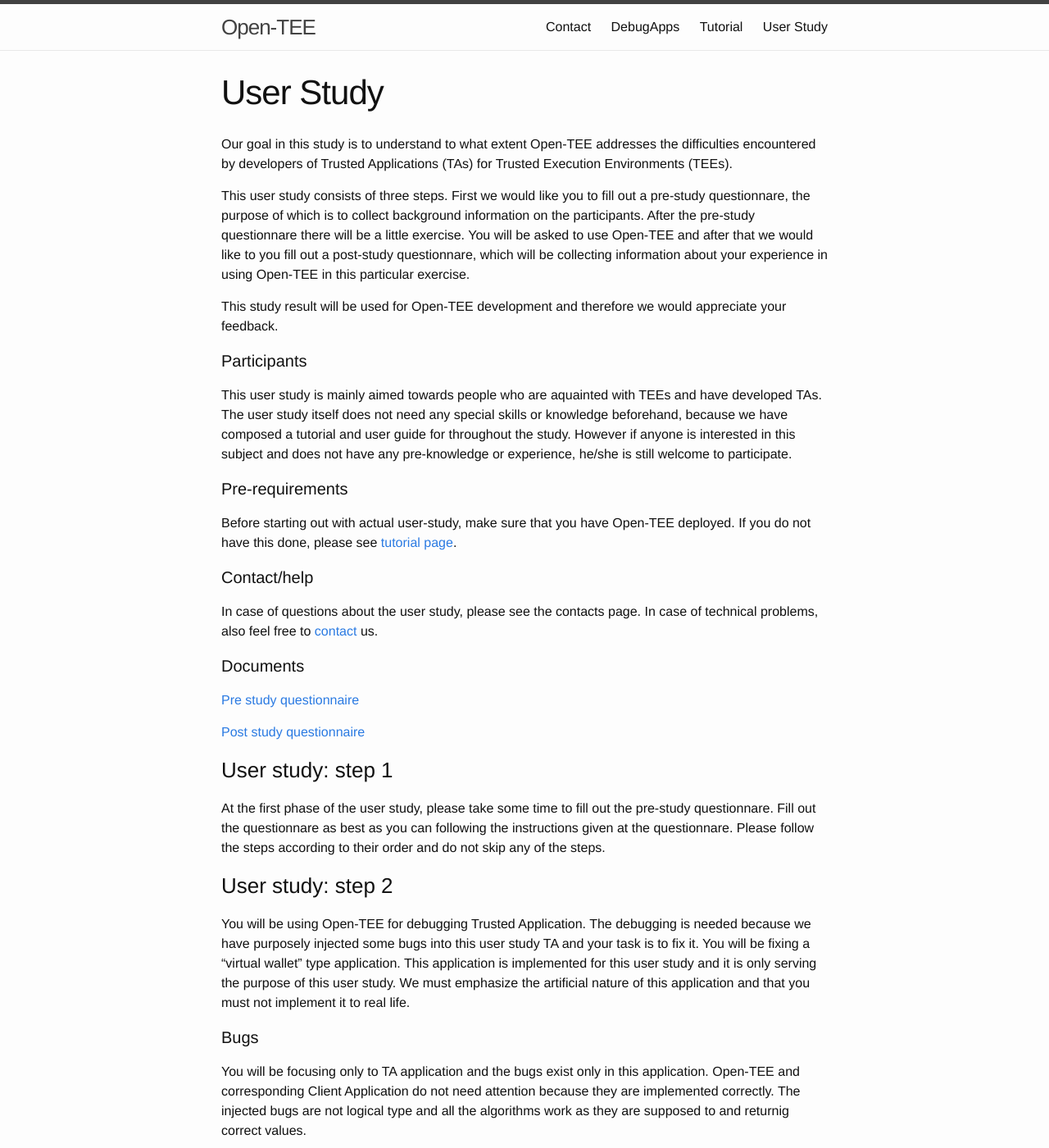
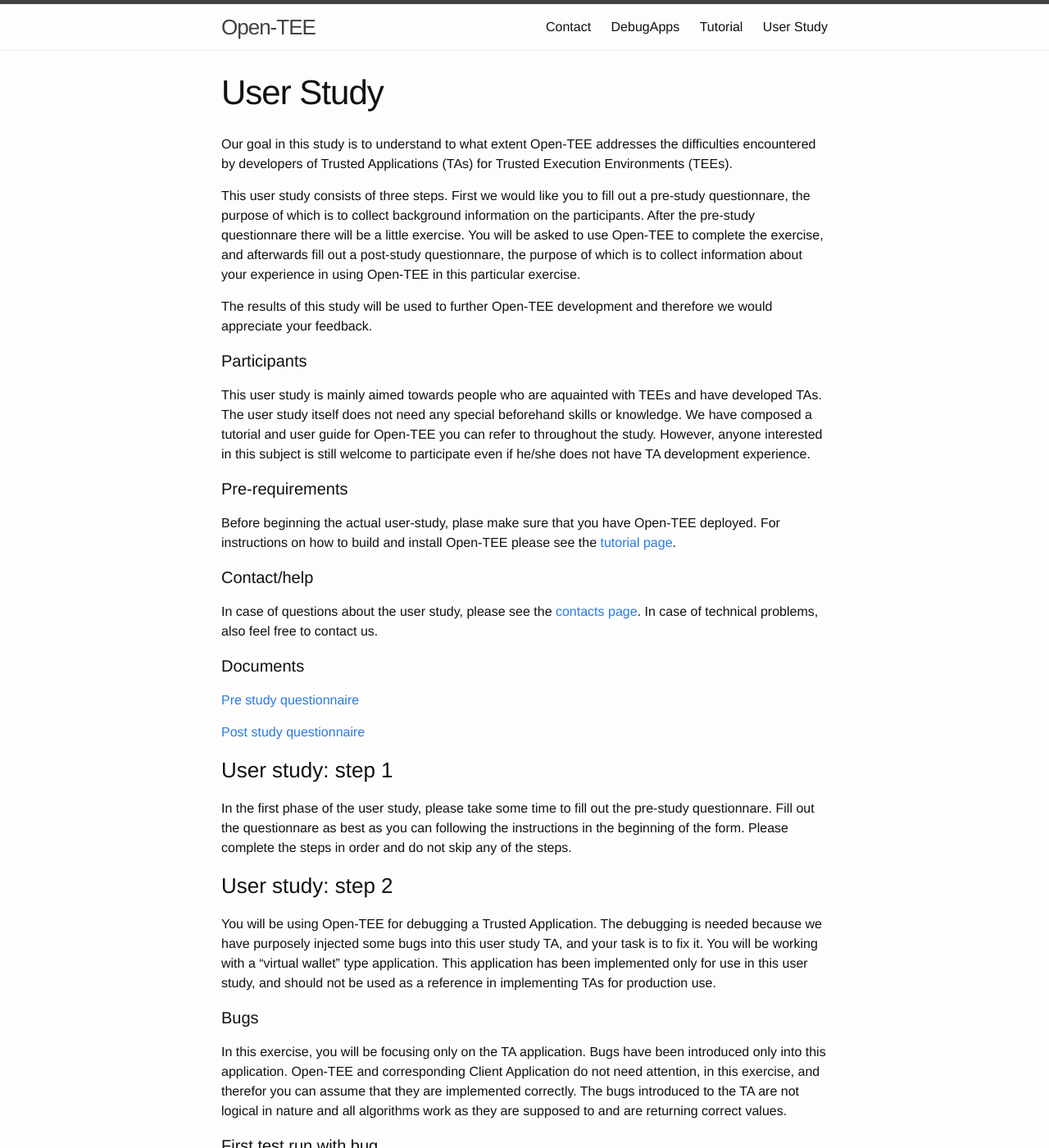
Before and after one commit to Open-TEE/Open-Tee.github.io, a Jekyll site: the page built from user_study.md, in a window 1280 px wide and 1400 px high. Shown: the whole window at 82% size. Built offline with Jekyll 4.4.1, drawn with Linux system fonts in a browser that asks for light colours; some of the changed text lies outside the part shown.

Commit message:
Improve grammar in user study page
Signed-off-by: Thomas Nyman <thomas.nyman@aalto.fi>

```diff
--- a/user_study.md
+++ b/user_study.md
@@ -12,30 +12,30 @@ This user study consists of three steps. First we would like you to
 fill out a pre-study questionnare, the purpose of which is to collect
 background information on the participants. After the pre-study
 questionnare there will be a little exercise. You will be asked to use
-Open-TEE and after that we would like to you fill out a post-study
-questionnare, which will be collecting information about your
+Open-TEE to complete the exercise, and afterwards fill out a post-study
+questionnare, the purpose of which is to collect information about your
 experience in using Open-TEE in this particular exercise.
 
-This study result will be used for Open-TEE development and therefore
-we would appreciate your feedback.
+The results of this study will be used to further Open-TEE development
+and therefore we would appreciate your feedback.
 
 #### Participants
 This user study is mainly aimed towards people who are aquainted with
 TEEs and have developed TAs. The user study itself does not need any
-special skills or knowledge beforehand, because we have composed a
-tutorial and user guide for throughout the study. However if anyone is
-interested in this subject and does not have any pre-knowledge or
-experience, he/she is still welcome to participate.
+special beforehand skills or knowledge. We have composed a tutorial
+and user guide for Open-TEE you can refer to throughout the study.
+However, anyone interested in this subject is still welcome to
+participate even if he/she does not have TA development experience.
 
 #### Pre-requirements
-Before starting out with actual user-study, make sure that you have
-Open-TEE deployed. If you do not have this done, please see
-[tutorial page](/tutorial/).
+Before beginning the actual user-study, plase make sure that you have
+Open-TEE deployed. For instructions on how to build and install
+Open-TEE please see the [tutorial page](/tutorial/).
 
 #### Contact/help
-In case of questions about the user study, please see the contacts page.
-In case of technical problems, also feel free to
-[contact](/contact/) us.
+In case of questions about the user study, please see the
+[contacts page](/contact/). In case of technical problems,
+also feel free to contact us.
 
 #### Documents
 [Pre study questionnaire](https://github.com/Open-TEE/Open-Tee.github.io/raw/master/documents/pre-study-questionnaire.pdf)
@@ -43,43 +43,46 @@ In case of technical problems, also feel free to
 [Post study questionnaire](https://github.com/Open-TEE/Open-Tee.github.io/raw/master/documents/post-study-questionnaire.pdf)
 
 ### User study: step 1
-At the first phase of the user study, please take some time to fill
+In the first phase of the user study, please take some time to fill
 out the pre-study questionnare. Fill out the questionnare as best as
-you can following the instructions given at the questionnare. Please
-follow the steps according to their order and do not skip any of the
-steps.
+you can following the instructions in the beginning of the form.
+Please complete the steps in order and do not skip any of the steps.
 
 ### User study: step 2
-You will be using Open-TEE for debugging Trusted Application. The
+You will be using Open-TEE for debugging a Trusted Application. The
 debugging is needed because we have purposely injected some bugs into
-this user study TA and your task is to fix it. You will be fixing a
-"virtual wallet" type application. This application is implemented for
-this user study and it is only serving the purpose of this user study.
-We must emphasize the artificial nature of this application and that
-you must not implement it to real life.
+this user study TA, and your task is to fix it. You will be working
+with a "virtual wallet" type application. This application has been
+implemented only for use in this user study, and should not be used as
+a reference in implementing TAs for production use.
 
 #### Bugs
-You will be focusing only to TA application and the bugs exist only in
-this application. Open-TEE and corresponding Client Application do not
-need attention because they are implemented correctly. The injected
-bugs are not logical type and all the algorithms work as they are
-supposed to and returnig correct values.
+In this exercise, you will be focusing only on the TA application.
+Bugs have been introduced only into this application. Open-TEE and
+corresponding Client Application do not need attention, in this
+exercise, and therefor you can assume that they are implemented
+correctly. The bugs introduced to the TA are not logical in nature and
+all algorithms work as they are supposed to and are returning correct
+values.
 
 #### First test run with bug
 Now we assume that you have set up the Open-TEE environment. To
-execute the first test run, follow the following steps:
+execute the first test run, follow the steps below:
 
-1. If not running already, launch Open-TEE.
-2. Navigate into Open-TEE directory. The user study source code is in 2 partd, the Client Application (CA) and the Trusted Application (TA) located:
+1. If not running already, launch Open-TEE as per the instructions on
+   the [tutorial page](/tutorial/).
 
-~~~
-CAs/usr_study_ca/
-TAs/usr_study_ta/
-~~~
+2. Navigate into the Open-TEE directory. The user study source code is
+   in two parts, the Client Application (CA) and the Trusted Application
+   (TA) located at `CAs/usr_study_ca/` and  `TAs/usr_study_ta/`
+   respectively.
 
-The test binary is called "usr_study_ca" and located under gcc-debug/ directory. It is important that you have not modified this binary.
+   The test binary is called "usr_study_ca" and located under the
+   `gcc-debug/` directory. It is important that you have not modified
+   this binary yet.
 
-3. Run user study binary. You will see the following print out onto the console:
+3. Run user study binary. You will see the following print out onto
+   the console:
 
 ~~~
 START: usr study app
@@ -92,31 +95,28 @@ Run summary: FAILED
 END: usr study app
 ~~~
 
-If you are seeing this print out, then all is well. Now you can
-proceed to bug hunting.
+If you see this print out, then all is well. Now you can proceed debug
+the TA.
 
 #### Debugging the TA
-As said before, the bugs are located in TA. The TA source file is located
+As mentioned previously, all the bugs introduced are located in TA
+code. The TA source file is located  at `TAs/usr_study_ta/`
 
-~~~
-TAs/usr_study_ta/
-~~~
-
-It is called "usr_study_ta". For tracking down the bugs, you
+The TA is called "usr_study_ta". For tracking down the bugs, you
 can use your own favorite method. For example, you could use GDB.
 See [debugApps](/debugApps/) for more information.
 
-If you have found the bugs then fix the bugs in TA source file. After
-editing recompile TA.
+Once you have pinpointed the location of the bugs, fix them in the TA
+source file. After saving you changes, recompile the TA.
 
 #### Re-run debugged TA
-Now you have fixed the bugs and it is time to verify if all the bugs
-have been found and fixed. Follow the following steps:
+Once you have fixed the bugs it is time to verify if all the bugs
+have been found and fixed by following the steps below:
 
-1. Open-TEE should now be running and do not launch it the second time.
+1. Open-TEE should now be running. Do not launch it the second time.
 2. Execute the corresponding Client Application.
 3. You will be getting a print out on your console. In case you have
-found and fixed all the bugs, you will see the following print out:
+   found and fixed all the bugs, you will see the following print out:
 
 ~~~
 START: usr study app
@@ -135,19 +135,18 @@ Run summary: PASS
 END: usr study app
 ~~~
 
-Verify your result with comparing your print out and this print out.
-Note that at the end of the print out is a line that says if you
-passed or failed. If you failed, go back to "step 2".
+Verify your result by comparing your print out to the print out above.
+Note the line at the end of the print out indicating if the run passed
+or failed. If the run fails, go back to step 2.
 
-In case of success, this part is done and you can move to step 3. If
-you have no alternative use for Open-TEE, you can remove Open-TEE.
+In case of success, this part is done and you can proceed to step 3.
+If you have no alternative use for Open-TEE, you can remove Open-TEE.
 
 ### User study: step 3
 Please fill out the post study questionnare. Instructions can be once
 again found in the questionnare itself. Step 3 should be completed
-based on your previous step (2) experience of OpenTEE. If you do not
-succeed in doing step 2 as planned, please take time and
-still do step 3.
+based on your experience with OpenTEE in step 2. If you are unable to
+complete step 2 sucessfully, please still fill out the questionnaire.
 
 ### User study: step 4
 Do not forget to return the two questionnares!
```
